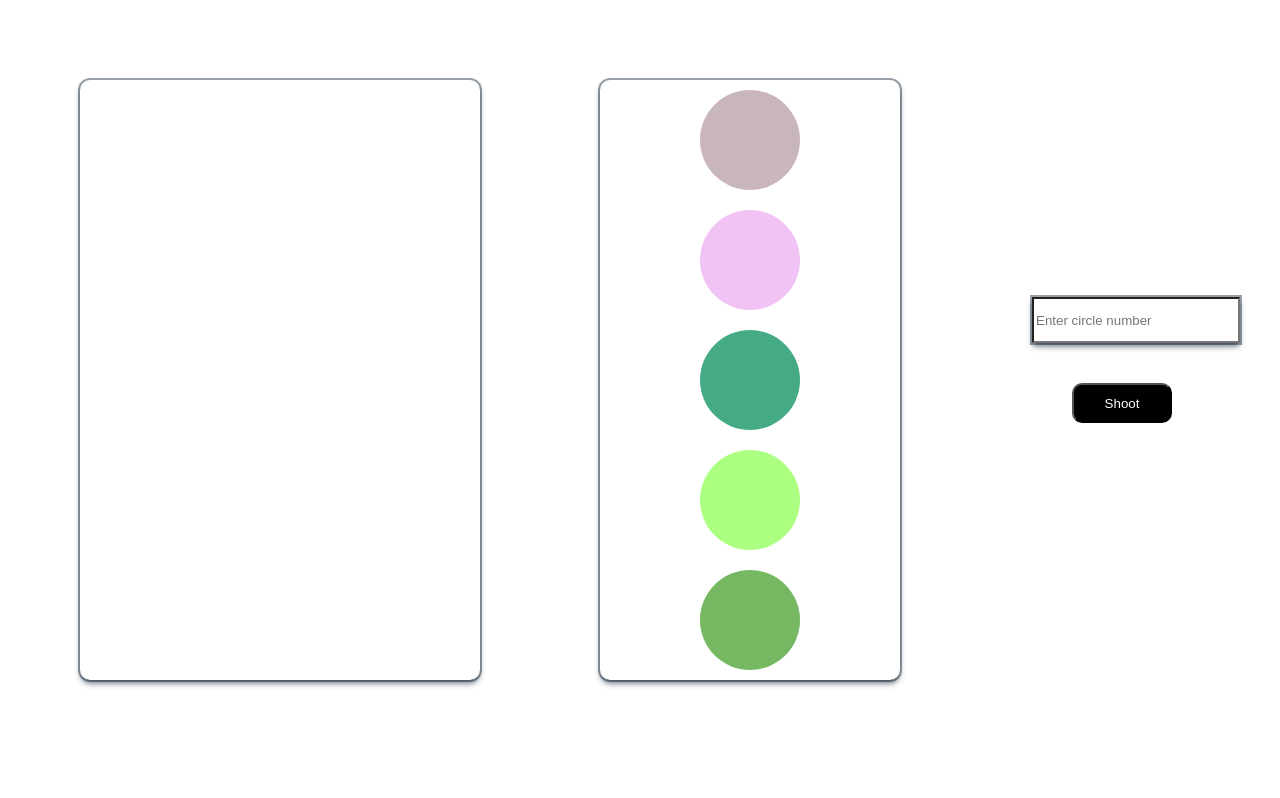
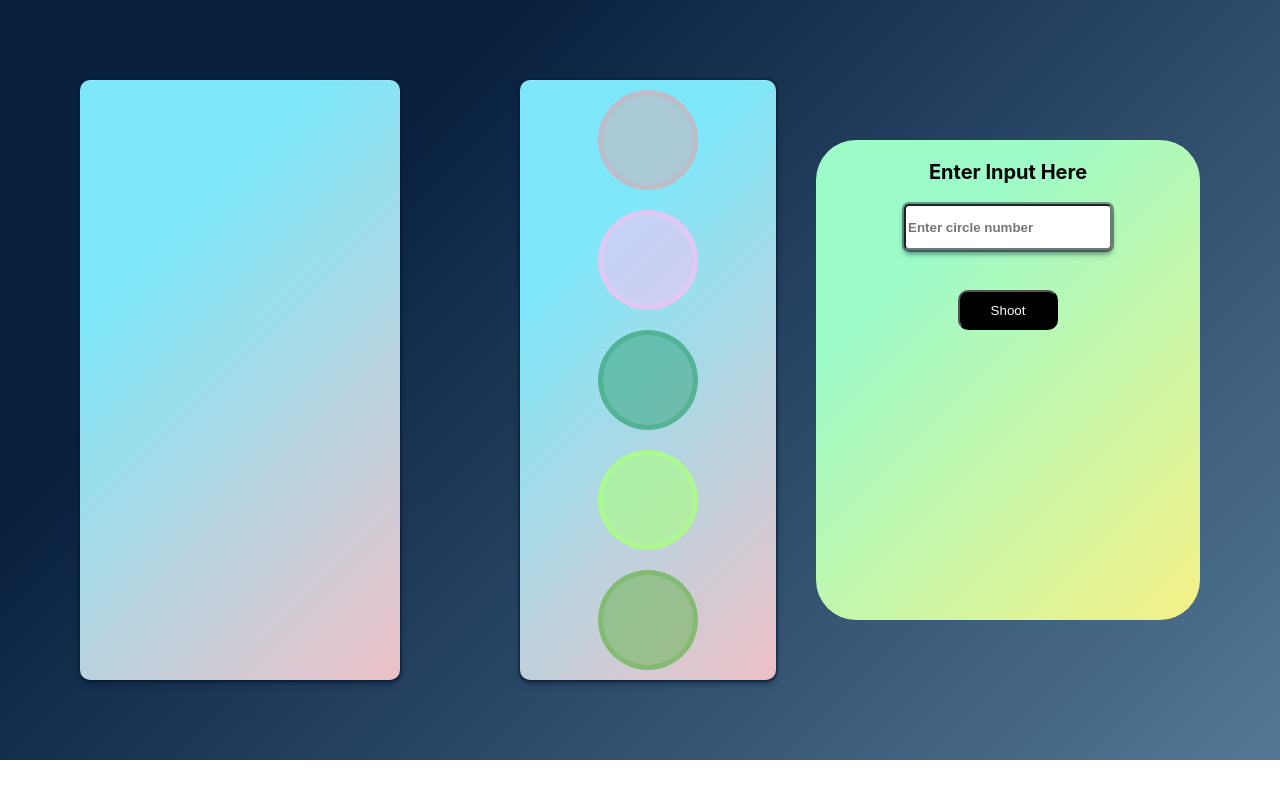
Before and after one commit to Sk-Bhardwaj24/Syngenta-Assesment, a React (Create React App) app: page / in a window 1280 px wide. Built offline with nearby package versions, Linux system fonts and the light colour scheme.

Commit message:
did input validation

```diff
--- a/package.json
+++ b/package.json
@@ -1,6 +1,6 @@
 {
+  "homepage": "http://Sk-Bhardwaj24.github.io/Syngenta-Assesment",
   "name": "my-app",
-  "homepage": "https://Sk-Bhardwaj24.github.io/Syngenta-Assesment",
   "version": "0.1.0",
   "private": true,
   "dependencies": {
--- a/src/components/Main.jsx
+++ b/src/components/Main.jsx
@@ -2,15 +2,20 @@ import React from "react";
 import styled from "styled-components";
 const Div = styled.div`
   display: flex;
-  margin: 40px;
+  padding: 40px;
   align-items: center;
+  background-color: #537895;
+  background-image: linear-gradient(315deg, #537895 0%, #09203f 74%);
   .box {
-    min-width: 400px;
+    width: 25vw;
     min-height: 600px;
     display: flex;
     flex-direction: row;
     flex-wrap: wrap;
-    /* border: 10px solid black; */
+    box-sizing: border-box;
+    background-color: #eec0c6;
+    background-image: linear-gradient(315deg, #eec0c6 0%, #7ee8fa 74%);
+
     border-radius: 10px;
     margin: 40px;
     box-shadow: rgba(6, 24, 44, 0.4) 0px 0px 0px 2px,
@@ -18,11 +23,14 @@ const Div = styled.div`
       rgba(255, 255, 255, 0.08) 0px 1px 0px inset;
   }
   .circle {
-    min-width: 300px;
+    width: 20vw;
     min-height: 600px;
     margin-left: 5em;
     border-radius: 10px;
     /* border: 1px solid red; */
+    background-color: #eec0c6;
+    background-image: linear-gradient(315deg, #eec0c6 0%, #7ee8fa 74%);
+
     box-shadow: rgba(6, 24, 44, 0.4) 0px 0px 0px 2px,
       rgba(6, 24, 44, 0.65) 0px 4px 6px -1px,
       rgba(255, 255, 255, 0.08) 0px 1px 0px inset;
@@ -32,20 +40,35 @@ const Div = styled.div`
   .circle > div,
   .box > div {
     width: 100px;
-    min-height: 100px;
-
+    height: 100px;
+    box-sizing: border-box;
     border-radius: 50%;
+    border: 5px solid;
+    /* margin: auto; */
     margin: auto;
+    margin-top: 10px;
+    margin-bottom: 10px;
     cursor: pointer;
   }
   .inpt-btn {
+    box-sizing: border-box;
+    border-radius: 40px;
+    width: 30vw;
+    height: 60vh;
     display: flex;
+    margin-right: 40px;
+    /* padding: 10em; */
+    align-items: center;
     margin-left: auto;
+    background-color: #f5f186;
+    background-image: linear-gradient(315deg, #f5f186 0%, #9dfbc8 74%);
     flex-direction: column;
   }
   .inpt-btn > input {
     width: 200px;
     height: 40px;
+    border-radius: 5px;
+    font-weight: bold;
     box-shadow: rgba(6, 24, 44, 0.4) 0px 0px 0px 2px,
       rgba(6, 24, 44, 0.65) 0px 4px 6px -1px,
       rgba(255, 255, 255, 0.08) 0px 1px 0px inset;
@@ -55,6 +78,16 @@ const Div = styled.div`
   textarea:focus,
   select:focus {
     outline: none;
+  }
+  #inpt-btn-p {
+    font-size: 20px;
+    font-weight: bold;
+    color: black;
+  }
+  #inpt-btn-pe {
+    font-size: 20px;
+    font-weight: bold;
+    color: red;
   }
   .btn {
     width: 100px;
@@ -69,51 +102,61 @@ const Div = styled.div`
     background-color: purple;
     cursor: pointer;
   }
+  input::-webkit-outer-spin-button,
+  input::-webkit-inner-spin-button {
+    -webkit-appearance: none;
+    margin: 0;
+  }
 `;
 
 const Main = () => {
-  var istrue = true;
   const [inputvalue, setInputvalue] = React.useState(""); // it is input controlling
   const [circle, SetCircle] = React.useState([]);
   const [boxdata, setBoxdata] = React.useState([]);
+  const [currinput, setCurrinput] = React.useState(true);
+
   const handleinput = (e) => {
     setInputvalue(e.target.value); // input value controlling function
   };
+
   const handleshoot = () => {
-    if (+inputvalue <= circle.length && +inputvalue > 0) {
+    if (inputvalue <= circle.length && inputvalue > 0) {
       let curr = circle.filter((each, idx) => idx === inputvalue - 1);
       let data = circle.filter((each, idx) => idx !== inputvalue - 1);
-      // console.log(data);
+
       SetCircle(data);
       setBoxdata([...boxdata, ...curr]); //here circle will removed and set into box;
+      if (currinput === false) {
+        setCurrinput(true);
+      }
+      setInputvalue("");
     } else {
-      alert("Enter Valid Input");
+      setCurrinput(false);
+
+      return;
     }
   };
   React.useEffect(() => {
-    if (istrue) {
-      var arr = [];
-      // var i = 1;
+    var arr = [];
+
+    if (circle.length + boxdata.length < 5) {
       for (var i = 1; i <= 5; i++) {
-        // while (circle.length + boxdata.length <= 5) {
+        // checking for ballon we should have only 5 ballon
+
+        let r = Math.floor(Math.random() * 256);
+        let g = Math.floor(Math.random() * 256);
+        let b = Math.floor(Math.random() * 256);
         let payload = {
           id: i,
-          color:
-            "rgb(" + //generating random color and setting to color properties of payload
-            Math.floor(Math.random() * 256) +
-            "," +
-            Math.floor(Math.random() * 256) +
-            "," +
-            Math.floor(Math.random() * 256) +
-            ")",
+          color: `rgba(${r},${g},${b}, .6)`,
         };
         arr.push(payload);
-        // i++;
+
+        SetCircle(arr);
       }
-      SetCircle(arr);
-    } else return;
+    }
   }, []);
-  // istrue = false;
+
   const revertCircle = (idp) => {
     var newarr = [];
     let curr = boxdata.filter((each) => each.id === idp);
@@ -124,13 +167,18 @@ const Main = () => {
         newarr.push(...curr);
       } else {
         let curdata = circle.filter((each) => each.id === i);
-        console.log(curdata);
+
         newarr.push(...curdata);
       }
     }
-    console.log(newarr);
+
     SetCircle(newarr);
     setBoxdata(data);
+    if (circle.length < inputvalue - 1) {
+      setCurrinput(false);
+    } else {
+      setCurrinput(true);
+    }
   };
 
   return (
@@ -139,20 +187,34 @@ const Main = () => {
         {boxdata.map((eachl, idx) => (
           <div
             key={idx}
-            style={{ backgroundColor: `${eachl.color}` }}
+            style={{
+              backgroundColor: `${eachl.color}`,
+              borderColor: `${eachl.color}`,
+            }}
             onClick={() => revertCircle(eachl.id)}
           ></div>
         ))}
       </div>
       <div className="circle">
         {circle.map((each) => (
-          <div key={each.id} style={{ backgroundColor: `${each.color}` }}></div> //here all current circle is mapped
+          <div
+            key={each.id}
+            style={{
+              backgroundColor: `${each.color}`,
+              borderColor: `${each.color}`,
+            }}
+          ></div> //here all current circle is mapped
         ))}
       </div>
 
       <div className="inpt-btn">
+        {currinput ? (
+          <p id="inpt-btn-p">Enter Input Here</p>
+        ) : (
+          <p id="inpt-btn-pe">Enter Valid Input</p>
+        )}
         <input
-          type="text"
+          type="number"
           placeholder="Enter circle number" // user input
           value={inputvalue}
           onChange={handleinput}
```
